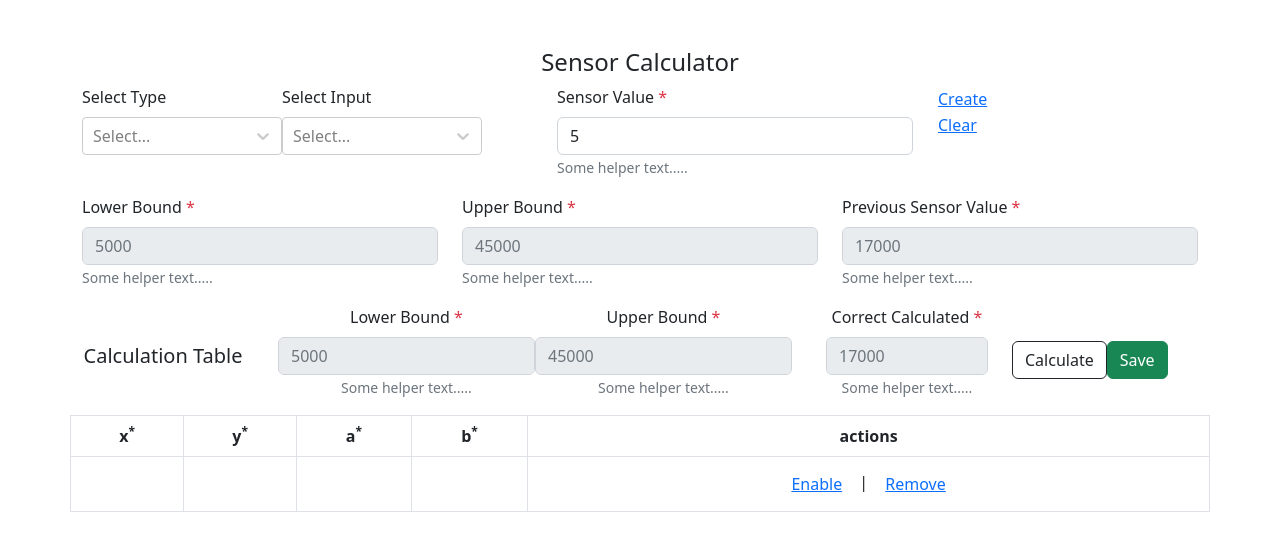
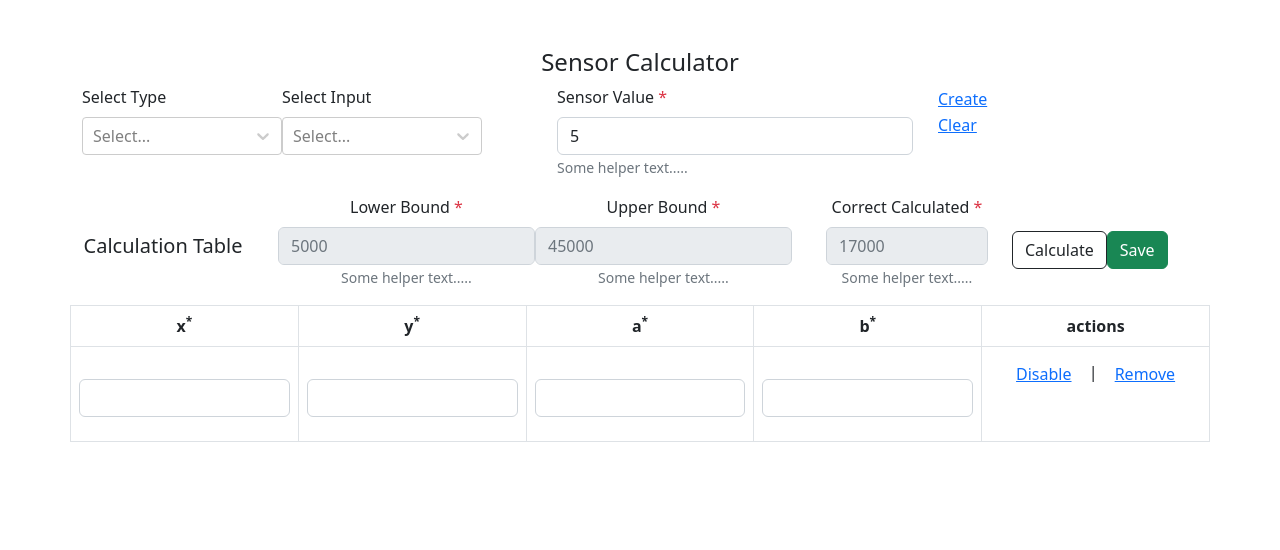
Before and after one commit to nomanfarooq/sensor-calculation-table, a React (Create React App) app: page / in a window 1280 px wide. Both pictures are taken after typing "Sample", "Sample", "5" into the empty fields and a click on the button "Create". Shown: the top 550 px of the page. Built offline with nearby package versions, Linux system fonts and the light colour scheme.

Commit message:
in progress

```diff
--- a/src/components/CalculationTable.js
+++ b/src/components/CalculationTable.js
@@ -275,14 +275,59 @@ function CalculationTable ( {type, input, create, onResetRec, inputsData, sensor
 						<tbody>
 						{dataRow?.map(( item, idx ) => (
 							<tr key={idx}>
-								<td>{item.x}</td>
-								<td>{item.y}</td>
-								<td>{item.a}</td>
-								<td>{item.b}</td>
-								<td><Button variant="link" onClick={( e ) => {
-									e.preventDefault();
-									onEnable(idx, dataRow);
-								}}>Enable</Button> | <Button variant="link" onClick={( e ) => {
+								<td style={{width: '15%'}}>
+									{((item?.isEdit ?? false) || item?.isEdit)
+										? <InputText helperText="" id="x-req" value={item.x} disabled={true}/>
+										: <InputText
+											inputFormat="number"
+											helperText=""
+											id="x-required"
+											value={item.x}
+											disabled={item?.isEdit}
+											onChange={( event ) => {
+												dataRow[idx] = {
+													...dataRow[idx],
+													x: event?.target?.value,
+												};
+												setXyVal(value => ({
+													...value,
+													x: event?.target?.value,
+												}));
+											}}/>
+									}
+								</td>
+								<td style={{width: '15%'}}>
+									{((item?.isEdit ?? false) || item?.isEdit)
+										? <InputText helperText="" id="y-req" value={item.y} disabled={true}/>
+										: <InputText
+											inputFormat="number"
+											helperText=""
+											id="y-required"
+											value={item.y}
+											disabled={item?.isEdit}
+											onChange={( event ) => {
+												dataRow[idx] = {
+													...dataRow[idx],
+													y: event?.target?.value,
+												};
+												setXyVal(value => ({
+													...value,
+													y: event?.target?.value,
+												}));
+											}}/>
+									}</td>
+								<td style={{width: '15%'}}>
+									<InputText helperText="" id="a-req" value={item.a} disabled={true}/>
+								</td>
+								<td style={{width: '15%'}}>
+									<InputText helperText="" id="b-req" value={item.b} disabled={true}/>
+								</td>
+								<td style={{width: '15%'}}>
+									<Button variant="link" onClick={( e ) => {
+										e.preventDefault();
+										onEnable(idx, dataRow);
+									}}>{(item?.isEdit ? `Enable` : `Disable`)}
+									</Button> | <Button variant="link" onClick={( e ) => {
 									e.preventDefault();
 									onRemoveValues(idx, dataRow);
 								}}>Remove</Button></td>
--- a/src/components/SensorCalculator.js
+++ b/src/components/SensorCalculator.js
@@ -235,6 +235,8 @@ const SensorCalculator = () => {
 						editable={editable}/>
 				</Col>
 			</Row>
+
+			{inputData?.length > 0 && (
 				<Row>
 					<Col md={4} className="text-start">
 						<InputText
@@ -276,6 +278,8 @@ const SensorCalculator = () => {
 							}}/>
 					</Col>
 				</Row>
+			)}
+
 			<Row>
 				<CalculationTable
 					type={analogueInputType}
```
Lines whose indentation alone changed are shown as unchanged.
